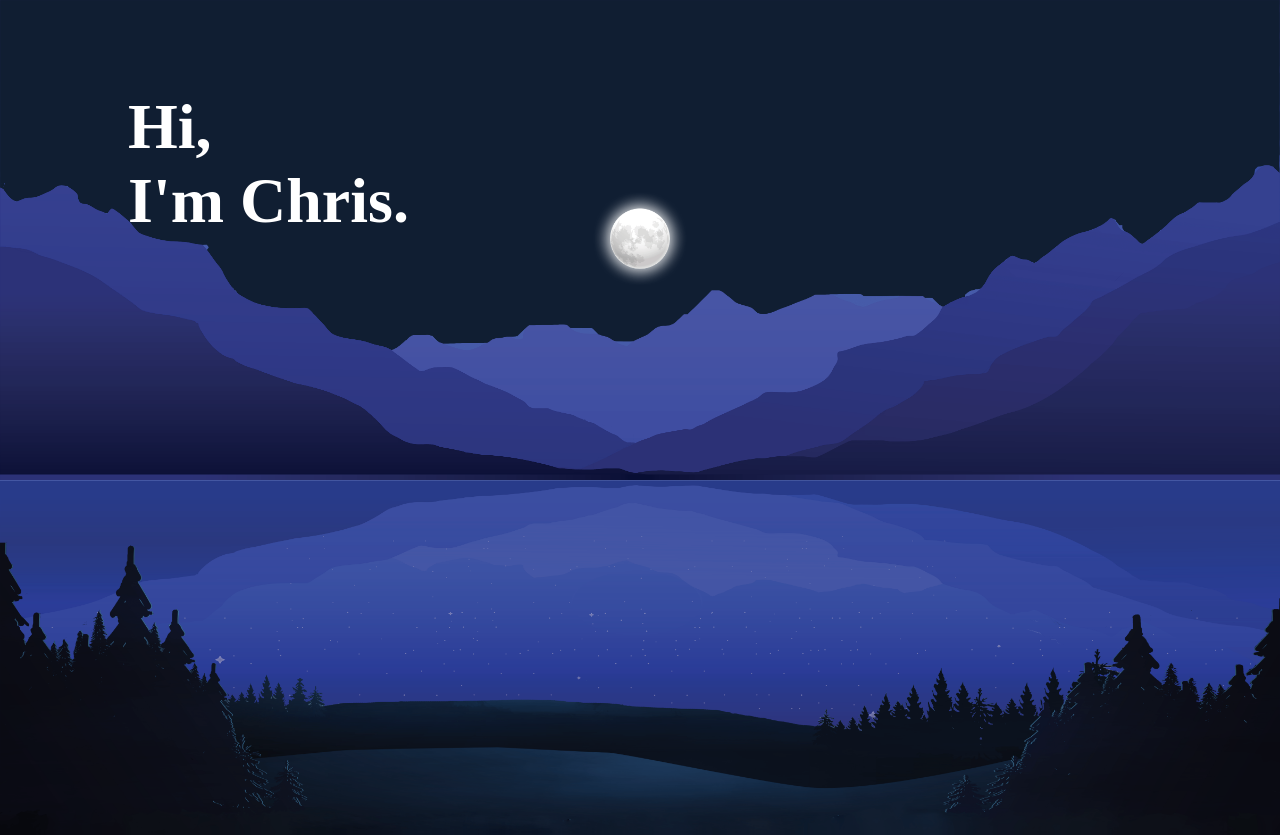
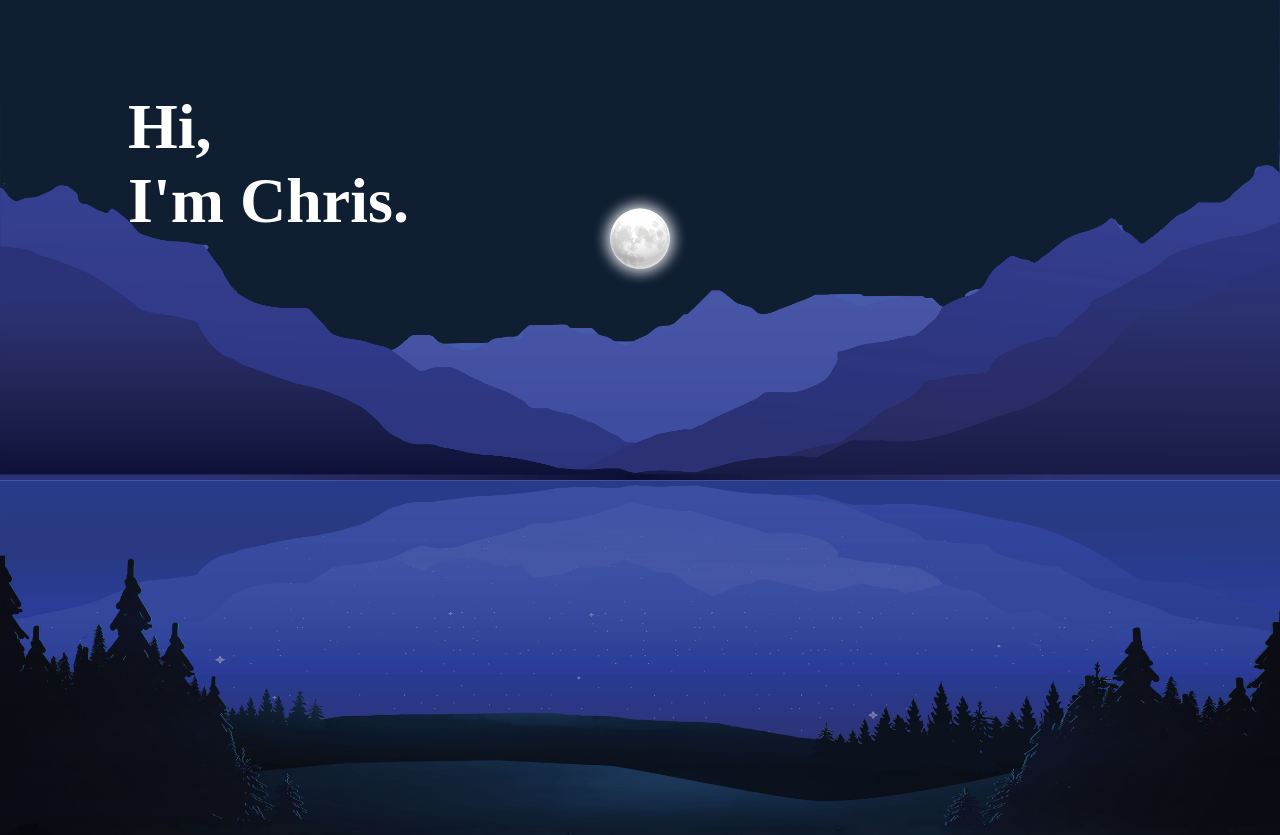
Before and after one commit to clin155/portfolio, a React (Create React App) app: page / in a window 1280 px wide. Shown: the top 835 px of the page. Built offline with nearby package versions, Linux system fonts and the light colour scheme.

Commit message:
fixed err

```diff
--- a/src/components/Home/Home.scss
+++ b/src/components/Home/Home.scss
@@ -1,7 +1,7 @@
 .frontScrollTrees {
     position: relative;
     @extend .frontScroll;
-    margin-top: 5vw;
+    margin-top: 6vw;
     z-index: 3;
 
 }
```
